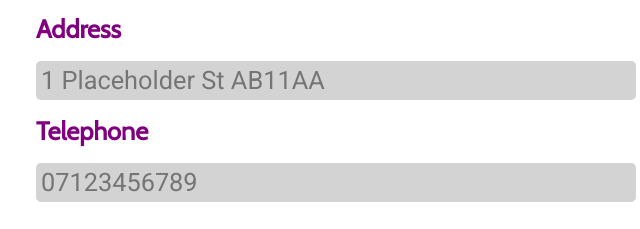
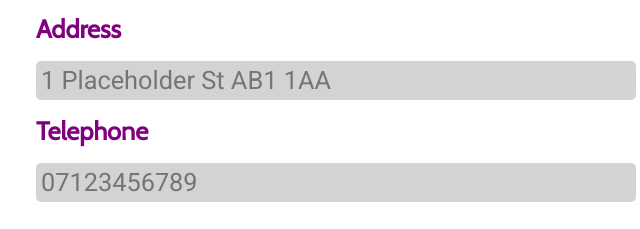
Before and after one commit to miniumknight/WebDev, a plain HTML site: page Order.html in a window 1280 px wide. Shown: the part 454-683 px from the top of the page, 624-1264 px from the left. Drawn offline with nearby package versions, Linux system fonts and the light colour scheme.

Commit message:
Testing XPath

```diff
--- a/Order.html
+++ b/Order.html
@@ -60,7 +60,7 @@
                     <input class="form" type="text" placeholder="Product Name" name="product" required>
 
                     <label for="address"><h1>Address</h1></label>
-                    <input class="form" type="text" placeholder="1 Placeholder St AB11AA" pattern="\d{1,5}\s[ a-zA-Z]{0,20}\s[ A-Z0-9]{1,9}" name="address" oninput="setCustomValidity('')" oninvalid="setCustomValidity('Invalid address or format (Number Street Postcode)')" required>
+                    <input class="form" type="text" placeholder="1 Placeholder St AB1 1AA" pattern="\d{1,5}\s[ a-zA-Z]{0,20}\s[ A-Z0-9]{1,9}" name="address" oninput="setCustomValidity('')" oninvalid="setCustomValidity('Invalid address or format (Number Street Postcode)')" required>
 
                     <label for="telephone"><h1>Telephone</h1></label>
                     <input class="form" type="tel" placeholder="07123456789" pattern="[0-9]{9,11}" name="telephone" oninput="setCustomValidity('')" oninvalid="setCustomValidity('Invalid telephone number')" required>
```
